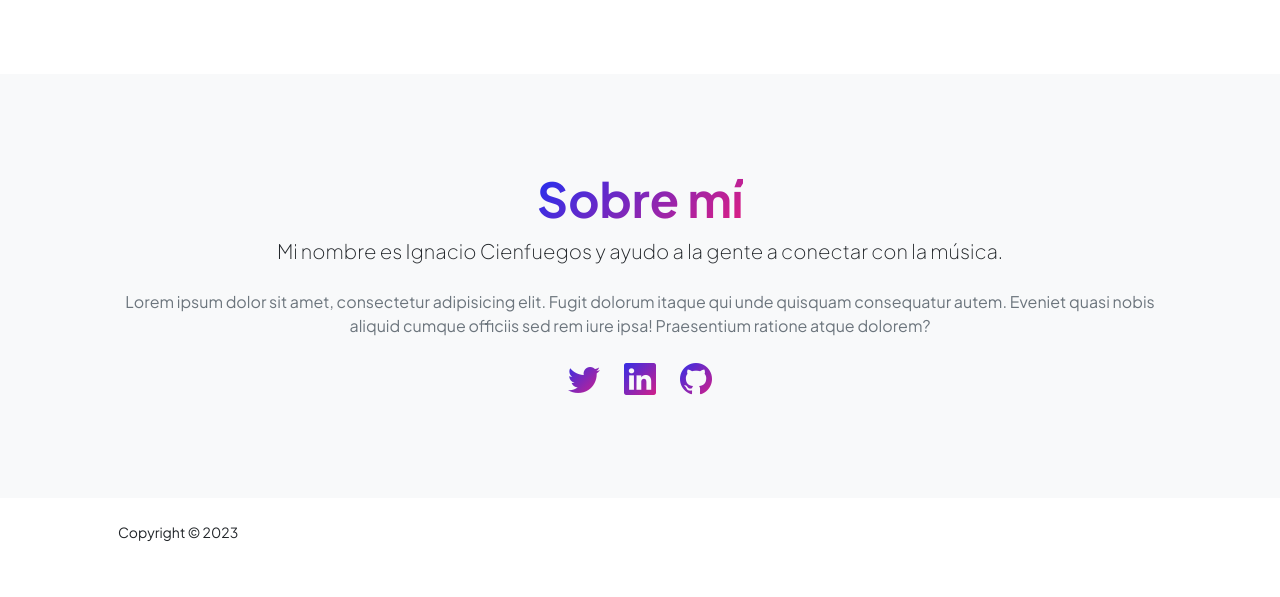
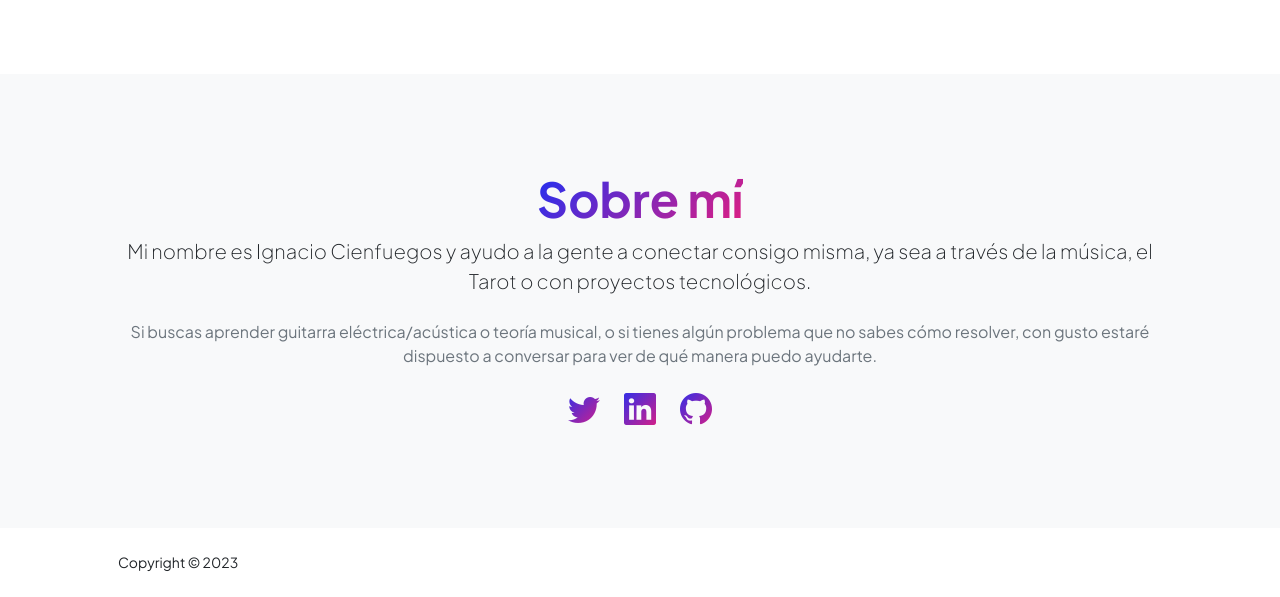
Before and after one commit to Eligna6/guitar_portfolio, a plain HTML site: page index.html in a window 1280 px wide. Shown: the part 1033-1630 px from the top of the page. Before the commit the page ends 1600 px from the top, so only its background shows below. Drawn offline with nearby package versions, Linux system fonts and the light colour scheme.

Commit message:
fix lorem ipsums

```diff
--- a/index.html
+++ b/index.html
@@ -374,10 +374,8 @@
                         <div class="text-center my-5">
                             <h2 class="display-5 fw-bolder"><span class="text-gradient d-inline">Sobre mí</span></h2>
                             <p class="lead fw-light mb-4">Mi nombre es Ignacio Cienfuegos y ayudo a la gente a conectar
-                                con la música.</p>
-                            <p class="text-muted">Lorem ipsum dolor sit amet, consectetur adipisicing elit. Fugit
-                                dolorum itaque qui unde quisquam consequatur autem. Eveniet quasi nobis aliquid cumque
-                                officiis sed rem iure ipsa! Praesentium ratione atque dolorem?</p>
+                                consigo misma, ya sea a través de la música, el Tarot o con proyectos tecnológicos.</p>
+                            <p class="text-muted">Si buscas aprender guitarra eléctrica/acústica o teoría musical, o si tienes algún problema que no sabes cómo resolver, con gusto estaré dispuesto a conversar para ver de qué manera puedo ayudarte.</p>
                             <div class="d-flex justify-content-center fs-2 gap-4">
                                 <a class="text-gradient" href="#!"><i class="bi bi-twitter"></i></a>
                                 <a class="text-gradient" href="#!"><i class="bi bi-linkedin"></i></a>
```
